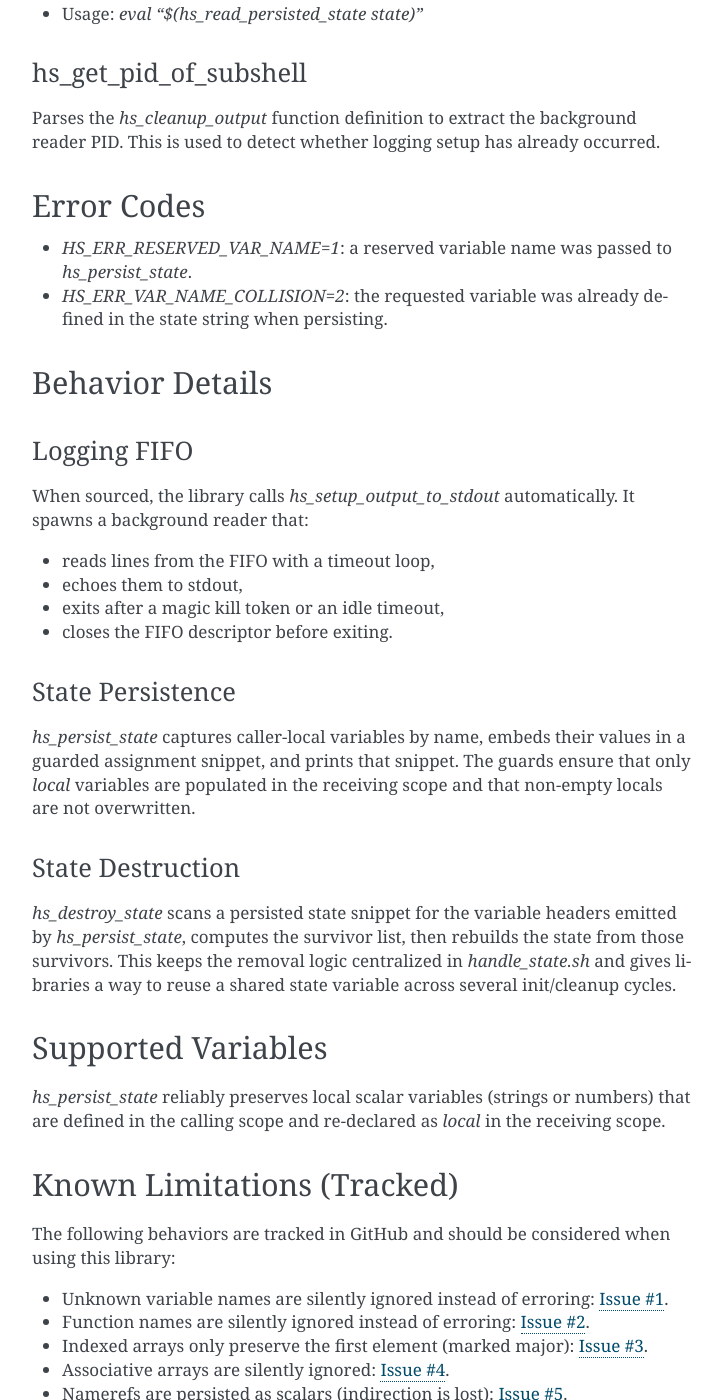
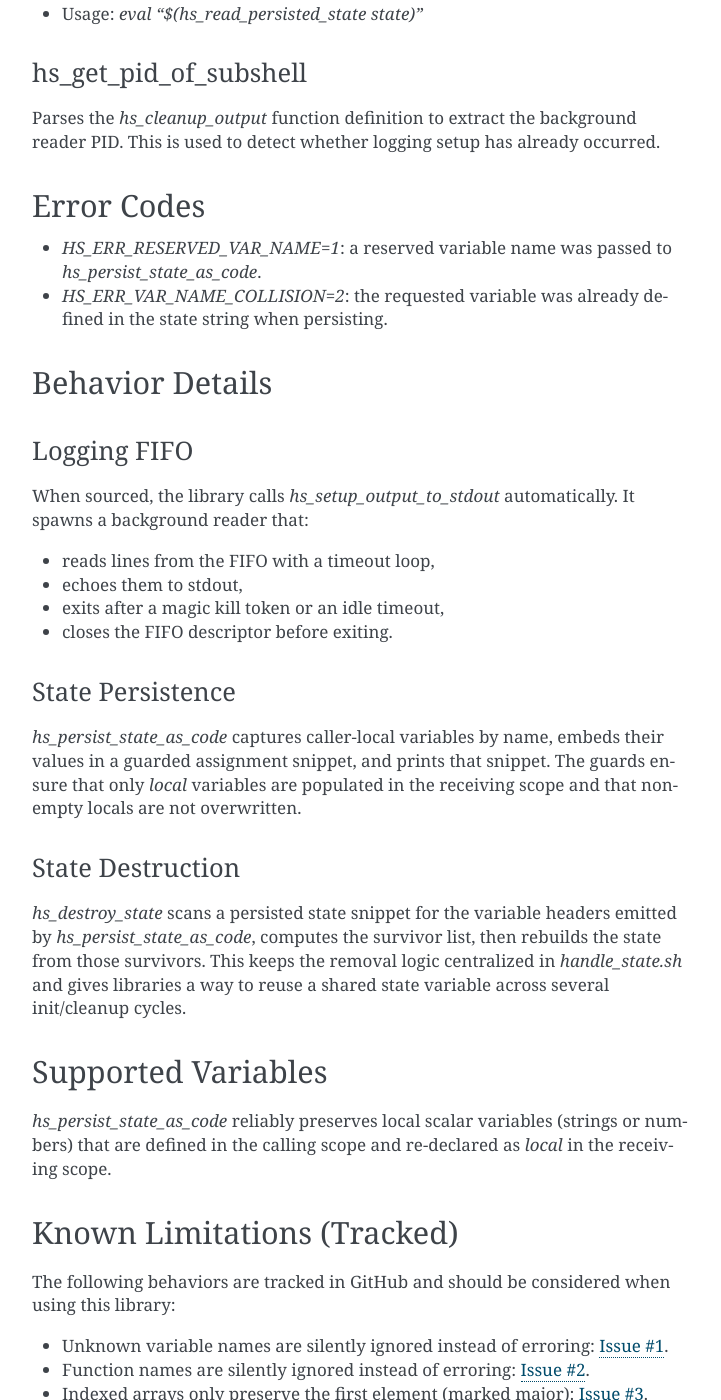
Before and after one commit to CriticalOptimisation/bash-deploy-libs, a Sphinx documentation site: the page built from docs/libraries/handle_state.rst, in a window 1280 px wide and 1400 px high, scrolled down 5134 px. Shown: the whole window, without its empty margins (388-1109 px from the left). Built offline with Sphinx 7.4.7, drawn with Linux system fonts in a browser that asks for light colours; pages that are not in the unit, such as notebooks, are missing from menus; some of the changed text lies outside the part shown.

Commit message:
refactor: rename code-based state persistence API

```diff
--- a/docs/libraries/handle_state.rst
+++ b/docs/libraries/handle_state.rst
@@ -27,7 +27,7 @@ resolved when the library is sourced.
 Quick Start
 -----------
 
-Source the file once, then use `hs_persist_state` in the init function and
+Source the file once, then use `hs_persist_state_as_code` in the init function and
 `eval` the state in cleanup. For cleaner code, assign to a variable instead of
 capturing stdout.
 
@@ -42,7 +42,7 @@ capturing stdout.
        # Define some opaque library resources
        local temp_file="/tmp/some_temp_file"
        local resource_id="resource_123"
-       hs_persist_state "$@" temp_file resource_id
+       hs_persist_state_as_code "$@" temp_file resource_id
    }
 
    cleanup() {
@@ -104,7 +104,7 @@ so they appear in the main script stdout even when stdout of a subshell is being
 - Usage: `hs_echo "message"`
 - Notes: preserves Bash echo argument concatenation behavior.
 
-hs_persist_state
+hs_persist_state_as_code
 ~~~~~~~~~~~~~~~~
 
 Emits Bash code that restores specified local variables in a receiving scope.
@@ -138,7 +138,7 @@ and refuses to overwrite existing variables. Some library combinations can be
 incompatible with the chaining approach because they use overlapping variable names.
 The alternate solution is to keep and eval separate state snippets for each library.
 
-- Usage: `hs_persist_state [-s <state> | -S <var>] var1 var2 ...`
+- Usage: `hs_persist_state_as_code [-s <state> | -S <var>] var1 var2 ...`
 - Output: a string of Bash code intended to be `eval`'d by the caller (when not assigning to variable).
 - Errors:
   - Refuses to take into account more than one prior state.
@@ -160,7 +160,7 @@ Rebuilds a persisted state snippet while removing specific variable
 definitions from it. This is intended for cleanup paths that need to strip a
 library's own variables from a shared state vector so the same init function
 can later be called again without triggering name-collision errors in
-``hs_persist_state``.
+``hs_persist_state_as_code``.
 
 The function accepts optional ``-s`` or ``-S`` arguments:
 
@@ -179,7 +179,7 @@ must be a valid shell variable name and must already exist in the input state.
   - Detects an invalid variable name passed either to ``-S`` or in the destroy list.
   - Fails if a requested variable is not defined in the input state.
   - Detects corrupt prior state when the input cannot be interpreted as a
-    state snippet emitted by ``hs_persist_state``.
+    state snippet emitted by ``hs_persist_state_as_code``.
 - Guarantees:
   - Rebuilds the resulting state from the surviving variables rather than
     mutating the original text blocks in place.
@@ -191,7 +191,7 @@ This is the typical pattern:
    init_function() {
        local temp_file="/tmp/some_temp_file"
        local resource_id="resource_123"
-       hs_persist_state -S state temp_file resource_id
+       hs_persist_state_as_code -S state temp_file resource_id
    }
 
    cleanup_function() {
@@ -229,7 +229,7 @@ Error Codes
 -----------
 
 - `HS_ERR_RESERVED_VAR_NAME=1`: a reserved variable name was passed to
-  `hs_persist_state`.
+  `hs_persist_state_as_code`.
 - `HS_ERR_VAR_NAME_COLLISION=2`: the requested variable was already defined in
   the state string when persisting.
 
@@ -250,7 +250,7 @@ spawns a background reader that:
 State Persistence
 ~~~~~~~~~~~~~~~~~
 
-`hs_persist_state` captures caller-local variables by name, embeds their values
+`hs_persist_state_as_code` captures caller-local variables by name, embeds their values
 in a guarded assignment snippet, and prints that snippet. The guards ensure that
 only `local` variables are populated in the receiving scope and that non-empty
 locals are not overwritten.
@@ -259,7 +259,7 @@ State Destruction
 ~~~~~~~~~~~~~~~~~
 
 `hs_destroy_state` scans a persisted state snippet for the variable headers
-emitted by `hs_persist_state`, computes the survivor list, then rebuilds the
+emitted by `hs_persist_state_as_code`, computes the survivor list, then rebuilds the
 state from those survivors. This keeps the removal logic centralized in
 `handle_state.sh` and gives libraries a way to reuse a shared state variable
 across several init/cleanup cycles.
@@ -267,7 +267,7 @@ across several init/cleanup cycles.
 Supported Variables
 -------------------
 
-`hs_persist_state` reliably preserves local scalar variables (strings or numbers)
+`hs_persist_state_as_code` reliably preserves local scalar variables (strings or numbers)
 that are defined in the calling scope and re-declared as `local` in the receiving
 scope.
 
@@ -300,7 +300,7 @@ Workarounds
   # In the init function
   local -a myarray=("value1" "value2" "value with spaces"
   encoded=$(printf '%s\0' "${myarray[@]}" | base64 -w0)
-  hs_persist_state encoded
+  hs_persist_state_as_code encoded
   # In the cleanup function
   local state="$1"
   local encoded
```
Also changed, not shown: .claude/commands/handle-state.md, 2 other files.
